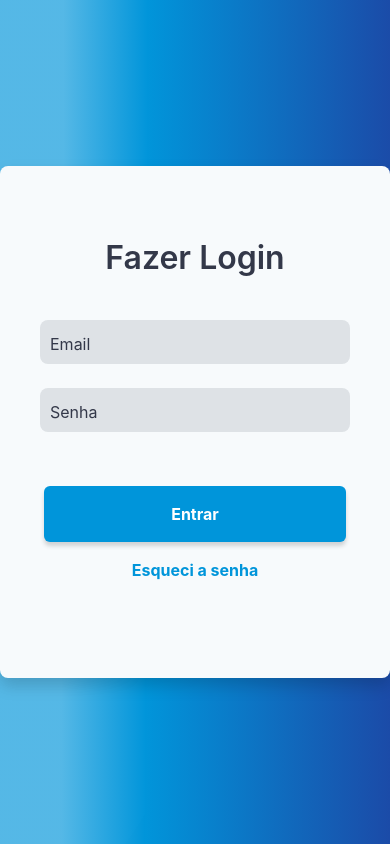
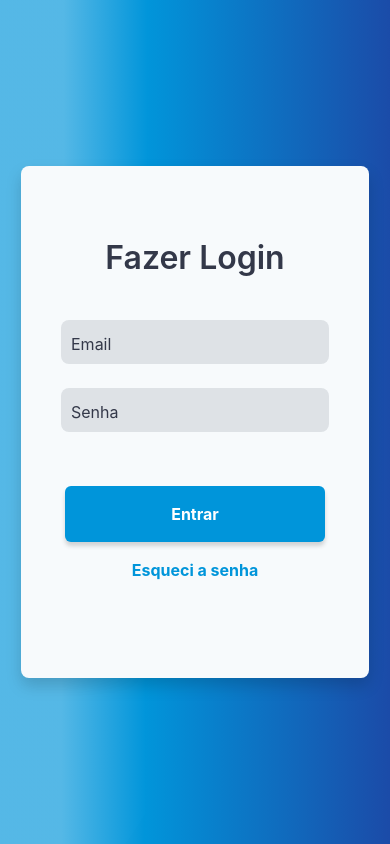
Before and after one commit to CharlieBellow/GLPI-react-components, a React (Create React App) app: page /Login in a window 390 px wide. Built offline with nearby package versions, Linux system fonts and the light colour scheme; the HTML template or start-up script is replaced by a standard one.

Commit message:
init style login page

```diff
--- a/src/components/CardLogin.tsx
+++ b/src/components/CardLogin.tsx
@@ -5,7 +5,7 @@ import { CardLabelInput } from "./CardLabelInput";
 
 export function CardLogin() {
 	return (
-		<div className="container w-[25rem] h-[32rem] my-auto mx-auto bg-branco-gelo rounded-lg shadow-sombra-card">
+		<div className="container w-auto lg:w-[25rem] h-[32rem] my-auto mx-auto bg-branco-gelo rounded-lg shadow-sombra-card">
 			<div className="pt-[4.125rem] pb-[2.25rem] text-center">
 				<CardTitle title="Fazer Login" />
 			</div>
```
